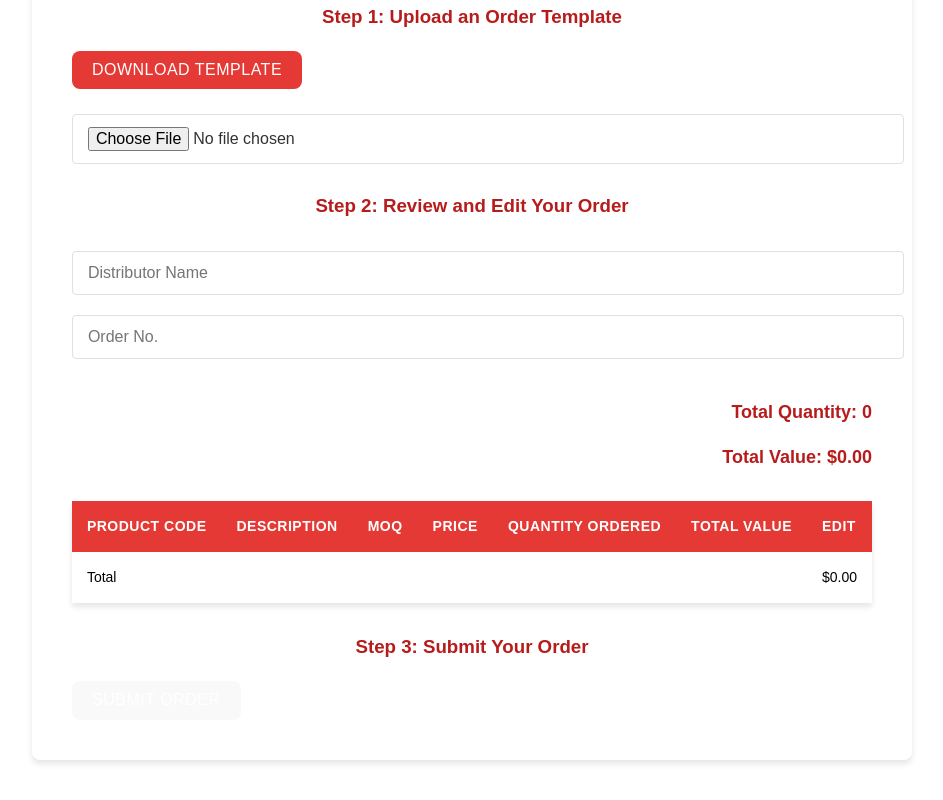
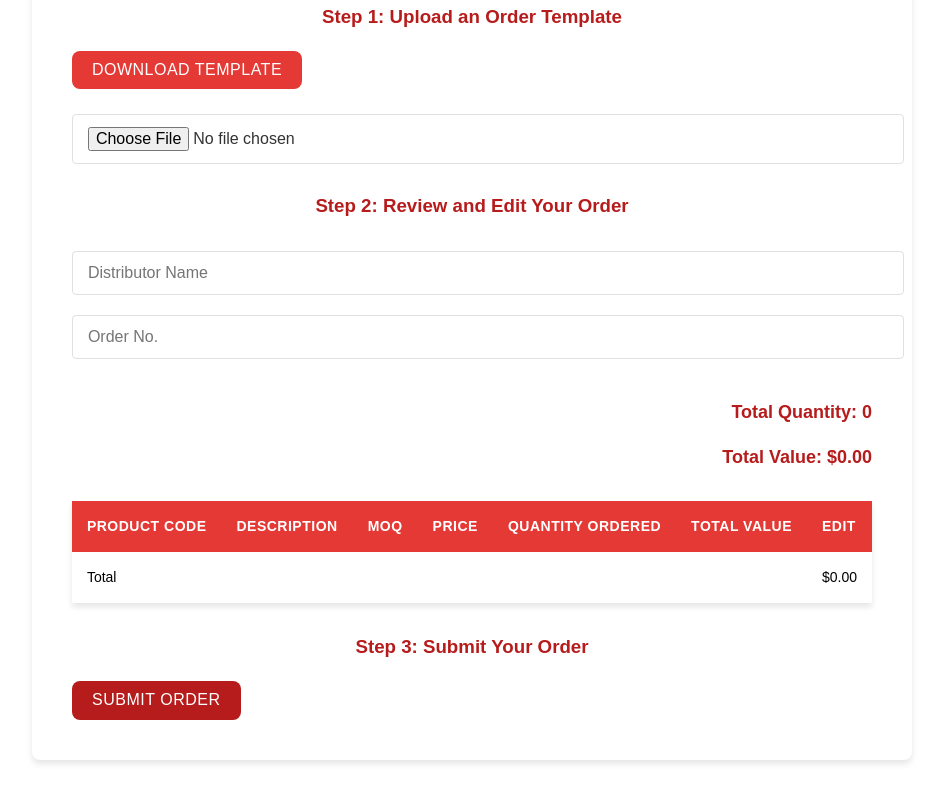
Before and after one commit to VedantTgithub/xangersfront, a React (Vite) app: page / in a window 1280 px wide. Shown: the part 385-1185 px from the top of the page, without its empty margins (168-1111 px from the left). Built offline with nearby package versions, Linux system fonts and the light colour scheme.

Commit message:
button update

```diff
--- a/src/CreateOrder.jsx
+++ b/src/CreateOrder.jsx
@@ -228,7 +228,10 @@ const CreateOrder = () => {
                 </table>
 
                 <h3>Step 3: Submit Your Order</h3>
-                <button type="submit">Submit Order</button>
+                <button type="submit" style={{ backgroundColor: '#b71c1c', color: 'white' }}>
+    Submit Order
+</button>
+
             </form>
         </div>
     );
```
Also changed, not shown: src/CreateOrder.css (line endings or trailing spaces).
